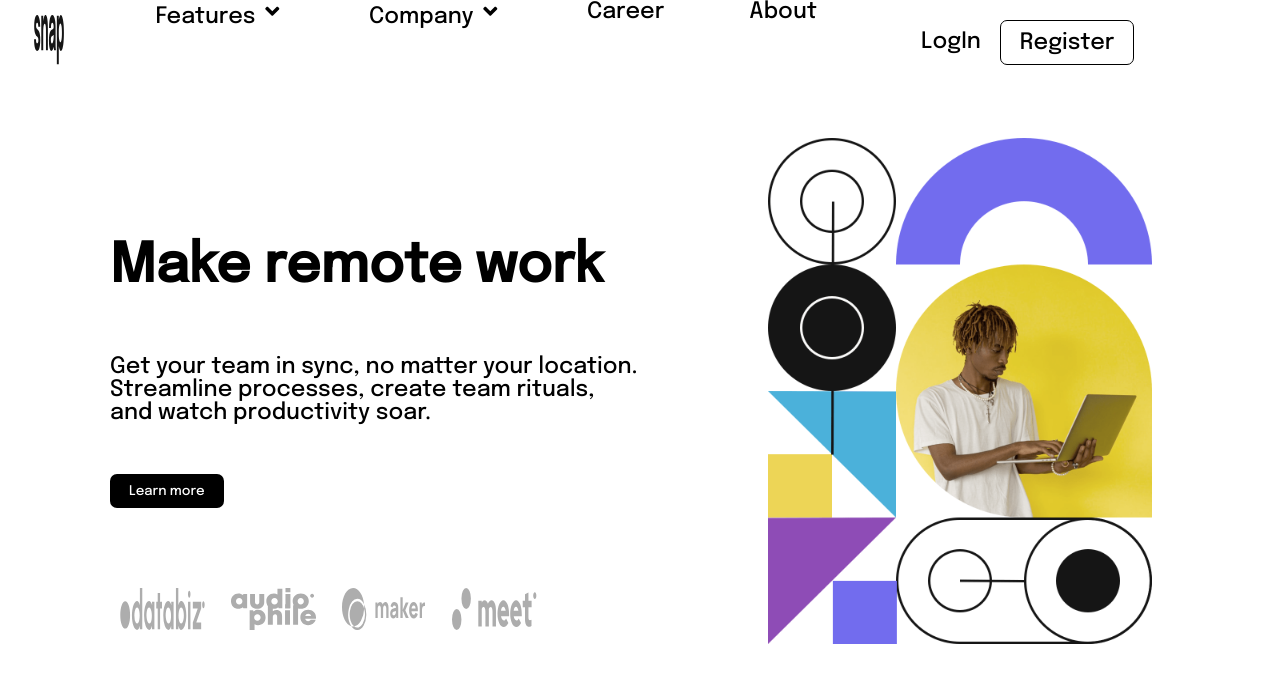
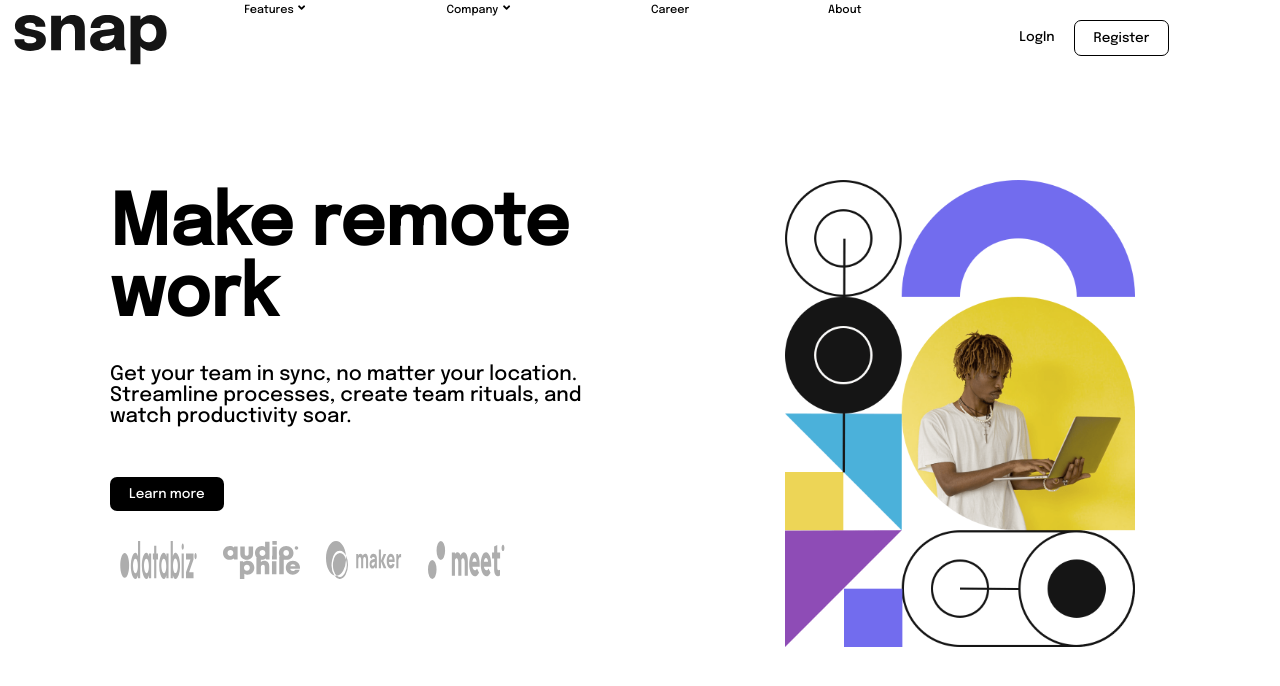
Before and after one commit to john-the1-mwagiru/intro-drop-down, a React (Create React App) app: page / in a window 1280 px wide. Shown: the top 686 px of the page. Built offline with nearby package versions, Linux system fonts and the light colour scheme.

Commit message:
fix a few responsive issues

```diff
--- a/src/App.css
+++ b/src/App.css
@@ -139,10 +139,49 @@ margin-top: 10px;
   top:-30px;
 }
 /**/
+@media (max-width:1600px){
+  .main-cont{
+    display: flex;
+  }
+  .cont-left{
+    display: flex;
+    flex: 1;
+    width: 50%;
+  }
+  .cont-left-wrapper{
+    height: 100%;
+    margin-right: 50px;
+  }
+  .cont-right{
+    display: flex;
+    flex: 1;
+    height: 100%;
+  }
+  .cont-right-wrapper{
+    height: 80%;
+    display: flex;
+    align-items: flex-start;
+  }
+
+  .sponsors>img{
+    margin-top: 30px;
+  }
+  .img-right{
+   width: 350px;
+
+  }
+  a{
+    font-size: 70%;
+  }
+  .verify{
+    display: flex;
+    align-items: flex-start;
+  }
+}
 @media screen and (max-width:486px){
+
   .logo{
     position: relative;
-    left:60px;
   }
   .main-cont{
     flex-direction: column-reverse;
@@ -152,8 +191,9 @@ margin-top: 10px;
 
  .cont-right-wrapper{
   position: relative;
-  top: -29px
+  top: -29px;
  }
+
   .img-right{
     margin-right: 20px;
     margin-top: 0px;
@@ -201,11 +241,11 @@ sponsors{
   margin-top: 10px;
 }
 
-img{
+/*img{
   height: 70%;
   width: 84%;
   margin-top: 100px;
-}
+}*/
 .menu{
   visibility: visible;
   display: flex;
@@ -252,8 +292,13 @@ img{
   font-size: 16px;
   margin-top:17px;
 }
+.verify{
+  display: flex;
+  flex-direction: column;
+}
 
   }
+
 @media (max-width:696px) {
   .main-cont{
     flex-direction: column-reverse;
@@ -290,9 +335,9 @@ img{
 p{
 font-size: 18px;
 }
-button{
+.lrn{
   display: flex;
-  margin-left: 10%;
+  margin-left: 20%;
   align-items: center;
   justify-content: center;
 
@@ -306,21 +351,21 @@ sponsors{
   display: flex;
   align-items: center;
   justify-content: center;
-  margin-left: 60px;
   margin-top: 180px;
 }
 .img-right{
   display: flex;
-justify-content: center;
-  width: 92%;
+  justify-content: center;
+  width: 90%;
   height: 90%;
   padding-bottom: 50px;
   padding-right: 20px;
   padding-top: 10px;
   flex-wrap: wrap;
+  margin-left: 80px;
 }
 .cont-right-wrapper{
-  width: 90%;
+  width: 100%;
   height: 80%;
   margin-top: 150px;
   margin-right: 40px;
@@ -335,9 +380,6 @@ justify-content: center;
   justify-content:flex-end;
   z-index: 99;
 }
-
-
-
 .links-cont{
   display: flex;
   flex-direction: column;
@@ -375,68 +417,8 @@ justify-content: center;
   font-size: 16px;
   margin-top:17px;
 }
-
+.verify{
+  display: flex;
+  flex-direction: column;
 }
-@media (min-width:696px) {
-  .logo{
-    width: 30px;
-  }
-  .main-cont{
-display: flex;
-  }
-  .cont-left{
-    flex: 1;
-    margin-top: 10px;
-  }
-  .cont-left-wrapper{
-    gap: 10px;
-    display: flex;
-    margin-top: -50px;
-  }
-  h1{
-    font-size:  calc( 36px + (24 - 16) * (100vw - 400px) / (800 - 400) );
-    display: flex;
-    align-items: flex-start;
-    position: relative;
-  }
-  p{
-    position: relative;
-    font-size:  calc( 5px + (24 - 16) * (100vw - 400px) / (800 - 400) );
-    margin-top: 50px;
-  }
-  .cont-right{
-    margin-top: 10px;
-    flex: 1;
-  }
-  .cont-right-wrapper{
-    height: 80%;
-  }
-  .img-right{
-    display: flex;
-    align-items: flex-start;
-    width: 60%;
-    height: 80%;
-    margin-top: -170px;
-  }
-  a{
-    font-size: calc( 5px + (24 - 16) * (100vw - 400px) / (800 - 400) );
-  }
-
-.verify{
-display: flex;
-align-items: flex-start;
 }
-.log{
-  font-size: calc( 5px + (24 - 16) * (100vw - 400px) / (800 - 400) );
-}
-.sign{
-  font-size: calc( 5px + (24 - 16) * (100vw - 400px) / (800 - 400) );
-}
-.mini-list{
- background-color: white;
- position: relative;
- z-index: 6;
- width: 100%;
-}
-
-}
--- a/src/components/Navbar.jsx
+++ b/src/components/Navbar.jsx
@@ -8,7 +8,7 @@ const Navbar = () => {
   return (
     <div className='nav-cont'>
         <img src="./assets/images/logo.svg" alt="logo" className="logo" />
-         <ul className="links-cont" style={{transform :!open?"translateY(0px)":""}}>
+         <ul className="links-cont" style={{transform :open?"translateY(0px)":""}}>
             <li className="feat-cont"><a href="/#"onClick={()=>setItem(!item)} className="feat">Features <FaAngleDown/></a>
             {item ?
                <div className='mini-list'>
```
